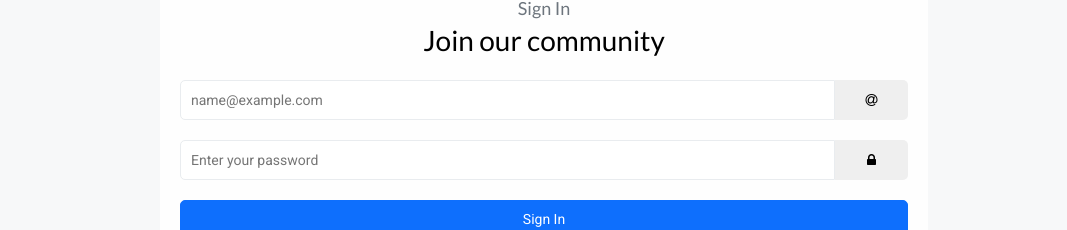
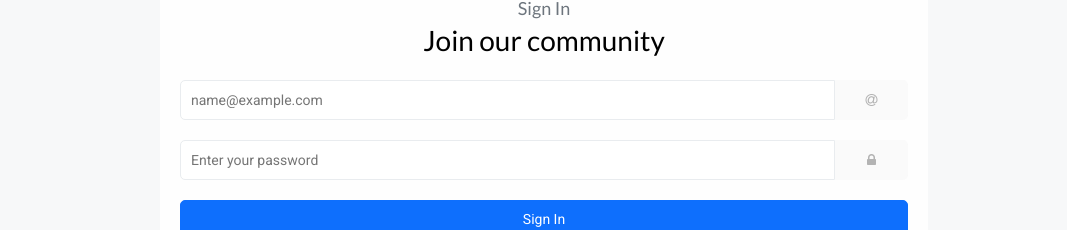
Before and after one commit to nicsonniam/edumatch, an Angular app: page /edumatch/login in a window 1280 px wide. Shown: the part 164-394 px from the top of the page, without its empty margins (96-1163 px from the left). Built offline with nearby package versions, Linux system fonts and the light colour scheme.

Commit message:
Update loginpage.component.html

```diff
--- a/src/app/components/pages/loginpage/loginpage.component.html
+++ b/src/app/components/pages/loginpage/loginpage.component.html
@@ -13,11 +13,11 @@
                 <form #login="ngForm" (ngSubmit)="logIn(login)">
                     <p class="errmsg alignleft" *ngIf="emVal">*Email required!</p>
                     <input type="text" name="email" placeholder="name@example.com" class="logininput" ngModel/>
-                    <button class="inputsidebutton" tabindex="-1"><i class="fa fa-at"></i></button>
+                    <button class="inputsidebutton" [disabled]="true"><i class="fa fa-at"></i></button>
                     <br><br>
                     <p class="errmsg alignleft" *ngIf="pwVal">*Password required!</p>
                     <input type="password" name="password" placeholder= "Enter your password" class="logininput" ngModel/>
-                    <button class="inputsidebutton" tabindex="-1"><i class="fa fa-lock"></i></button>
+                    <button class="inputsidebutton" [disabled]="true"><i class="fa fa-lock"></i></button>
                     <br><br>
                     <span class="errmsg">{{this.errMessage}}</span>
                     <div *ngIf="this.errMessage!==''">
```
